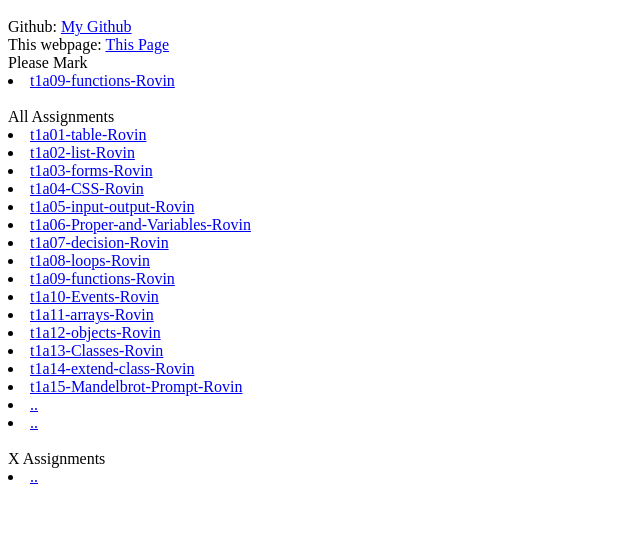
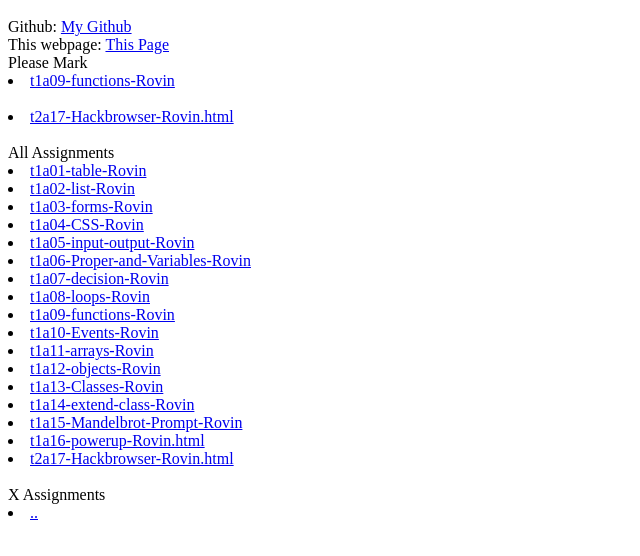
Before and after one commit to Rovin282/GameDev-Rovin-2026, a plain HTML site: page index.html in a window 1280 px wide. Shown: the part 48-604 px from the top of the page, without its empty margins (0-640 px from the left). Drawn offline with Linux system fonts and the light colour scheme.

Commit message:
something.

```diff
--- a/index.html
+++ b/index.html
@@ -3,6 +3,7 @@ Github: <a href="https://github.com/Rovin282/GameDev-Rovin-2026"> My Github </a>
 This webpage: <a href="https://rovin282.github.io/GameDev-Rovin-2026/"> This Page </a> <br>
 Please Mark <br>
 <li> <a href="t1a09-functions-Rovin.html">t1a09-functions-Rovin</a><br><br>
+<li> <a href="t2a17-Hackbrowser-Rovin.html">t2a17-Hackbrowser-Rovin.html</a><br><br>
 
 All Assignments <br>
 <li> <a href="t1a01-table-Rovin.html">t1a01-table-Rovin</a> <br>
@@ -20,8 +21,8 @@ All Assignments <br>
 <li> <a href="t1a13-Classes-Rovin.html">t1a13-Classes-Rovin</a><br>
 <li> <a href="t1a14-extend-class-Rovin.html">t1a14-extend-class-Rovin</a><br>
 <li> <a href="t1a15-Mandelbrot-prompt-Rovin.html">t1a15-Mandelbrot-Prompt-Rovin</a><br>
-<li> <a href="...">..</a><br>
-<li> <a href="...">..</a><br><br>
+<li> <a href="t1a16-powerup-Rovin.html">t1a16-powerup-Rovin.html</a><br>
+<li> <a href="t2a17-Hackbrowser-Rovin.html">t2a17-Hackbrowser-Rovin.html</a><br><br>
 
 X Assignments <br>
 <li> <a href="...">..</a><br>
```
